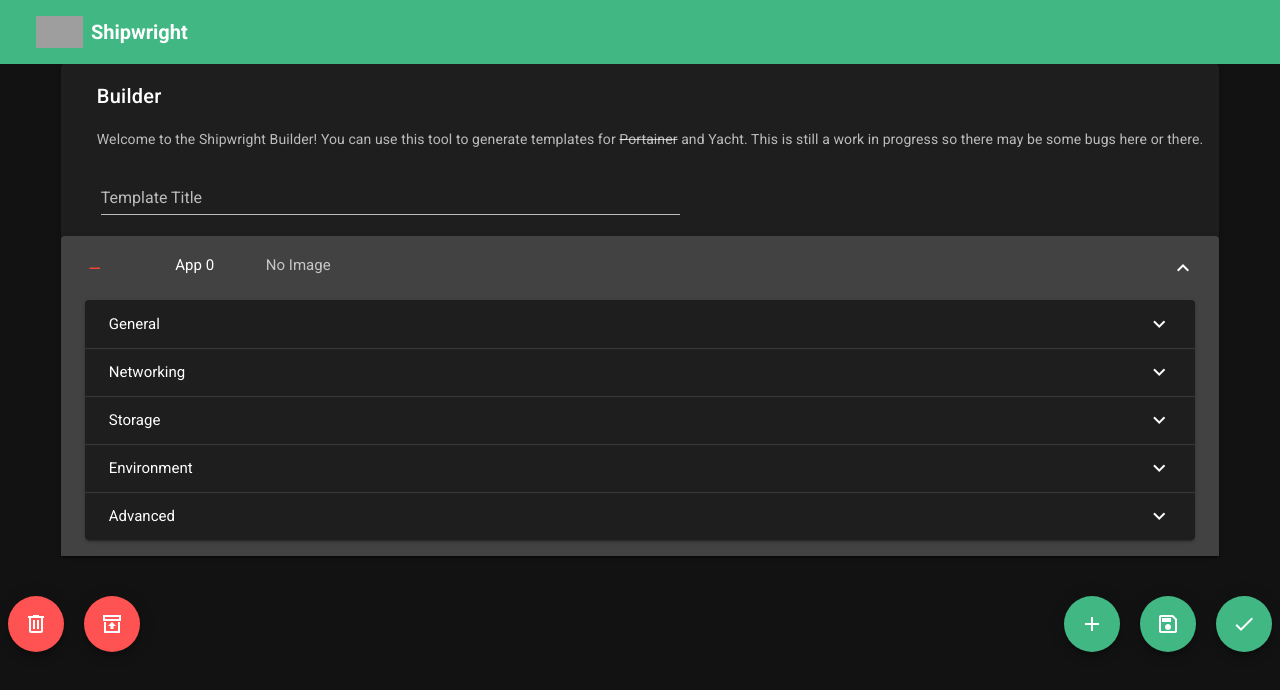
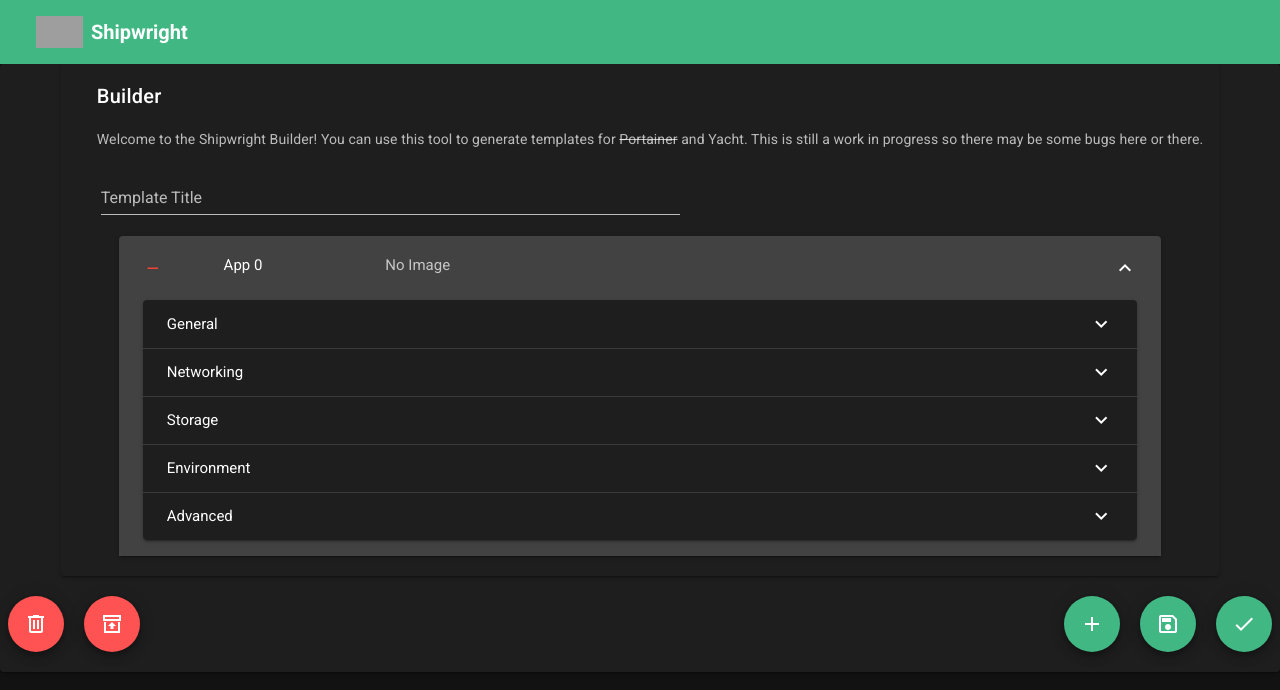
Before and after one commit to SelfhostedPro/Shipwright, a Vue app in the folder frontend/: page /builder in a window 1280 px wide. Shown: the top 690 px of the page. Built offline with nearby package versions, Linux system fonts and the light colour scheme; grey boxes are pictures that could not be loaded.

Commit message:
working on styling

```diff
--- a/frontend/src/components/builder/builder.vue
+++ b/frontend/src/components/builder/builder.vue
@@ -1,7 +1,8 @@
 <template>
   <div class="mt-3">
+    <v-card>
     <v-row justify="center">
-      <v-card>
+      <v-card class="pb-5" style="max-width:95%;">
         <v-card-title class="ml-5">
           Builder
         </v-card-title>
@@ -16,7 +17,7 @@
           v-model="form.title"
           label="Template Title"
         />
-        <v-expansion-panels :value="0">
+        <v-expansion-panels accordion style="max-width:90%; margin-left: auto; margin-right: auto;" :value="0">
           <v-expansion-panel
             v-for="(app, index) in form.containers"
             :key="'app-' + index"
@@ -31,8 +32,8 @@
                 <v-col cols="1" v-if="app.logo">
                   <img style="max-height: 20px;" :src="app.logo" />
                 </v-col>
-                <v-col cols="1">{{ app.name || "App " + index }}</v-col>
-                <v-col cols="2" class="text--secondary">
+                <v-col cols="2">{{ app.title || "App " + index }}</v-col>
+                <v-col cols="8" class="text--secondary">
                   {{ app.image || "No Image" }}
                 </v-col>
               </v-row>
@@ -51,7 +52,7 @@
       </v-card>
     </v-row>
     <v-row>
-      <v-btn class="mt-10 ml-5" color="error" fab @click="clearTemplate()"
+      <v-btn class="my-5 ml-5" color="error" fab @click="clearTemplate()"
         ><v-icon>mdi-trash-can-outline</v-icon></v-btn
       >
       <v-dialog
@@ -60,7 +61,7 @@
         transition="dialog-bottom-transition"
       >
         <template v-slot:activator="{ on, attrs }">
-          <v-btn class="mt-10 ml-5" color="error" fab v-bind="attrs" v-on="on"
+          <v-btn class="my-5 ml-5" color="error" fab v-bind="attrs" v-on="on"
             ><v-icon>mdi-archive-arrow-up-outline</v-icon></v-btn
           >
         </template>
@@ -104,16 +105,17 @@
         </v-card>
       </v-dialog>
       <v-spacer />
-      <v-btn class="mt-10 mr-5" color="primary" fab @click="addApp()"
+      <v-btn class="my-5 mr-5" color="primary" fab @click="addApp()"
         ><v-icon>mdi-plus</v-icon></v-btn
       >
-      <v-btn class="mt-10 mr-5" color="primary" fab @click="saveTemplate()"
+      <v-btn class="my-5 mr-5" color="primary" fab @click="saveTemplate()"
         ><v-icon>mdi-content-save-outline</v-icon></v-btn
       >
-      <v-btn class="mt-10 mr-5" color="primary" fab @click="printForm()"
+      <v-btn class="my-5 mr-5" color="primary" fab @click="printForm()"
         ><v-icon>mdi-check</v-icon></v-btn
       >
     </v-row>
+    </v-card>
   </div>
 </template>
 
```
